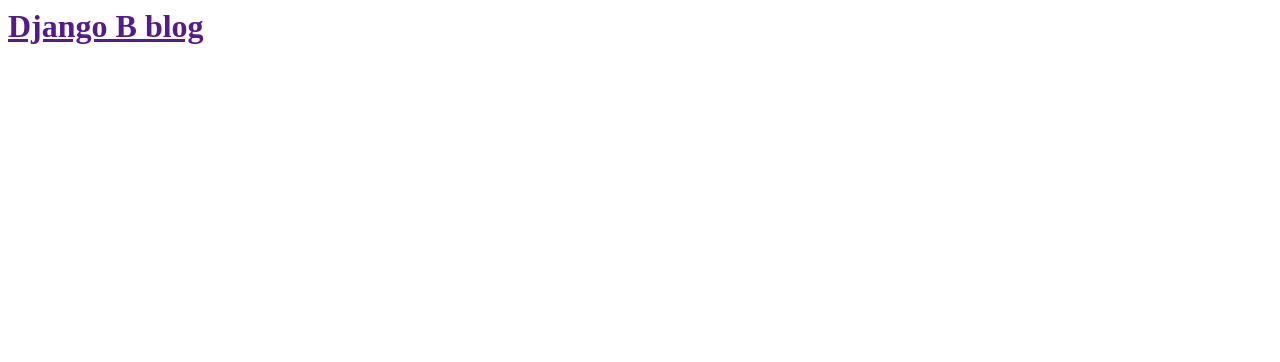
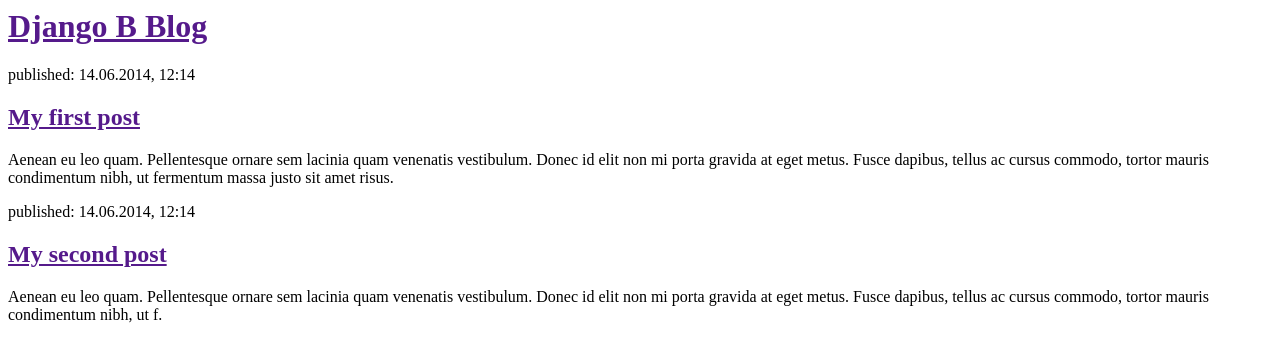
Before and after one commit to karolmil/my-first-blog, a Django app: page / in a window 1280 px wide. Shown: the top 362 px of the page. Run offline with Django 3.2, Linux system fonts and the light colour scheme; data that the repository does not hold is empty.

Commit message:
Changing html on the web

```diff
--- a/blog/templates/blog/post_list.html
+++ b/blog/templates/blog/post_list.html
@@ -4,14 +4,19 @@
     </head>
     <body>
         <div>
-            <h1><a href="">Django B blog</a></h1>
+            <h1><a href="">Django B Blog</a></h1>
         </div>
-    {% for post in posts %}
+
         <div>
-            <p>published: {{ post.published_date }}</p>
-            <h1><a href="">{{ post.title }}</a></h1>
-            <p>{{ post.text|linebreaksbr }}</p>
+            <p>published: 14.06.2014, 12:14</p>
+            <h2><a href="">My first post</a></h2>
+            <p>Aenean eu leo quam. Pellentesque ornare sem lacinia quam venenatis vestibulum. Donec id elit non mi porta gravida at eget metus. Fusce dapibus, tellus ac cursus commodo, tortor mauris condimentum nibh, ut fermentum massa justo sit amet risus.</p>
         </div>
-    {% endfor %}
+
+        <div>
+            <p>published: 14.06.2014, 12:14</p>
+            <h2><a href="">My second post</a></h2>
+            <p>Aenean eu leo quam. Pellentesque ornare sem lacinia quam venenatis vestibulum. Donec id elit non mi porta gravida at eget metus. Fusce dapibus, tellus ac cursus commodo, tortor mauris condimentum nibh, ut f.</p>
+        </div>
     </body>
 </html>
```
